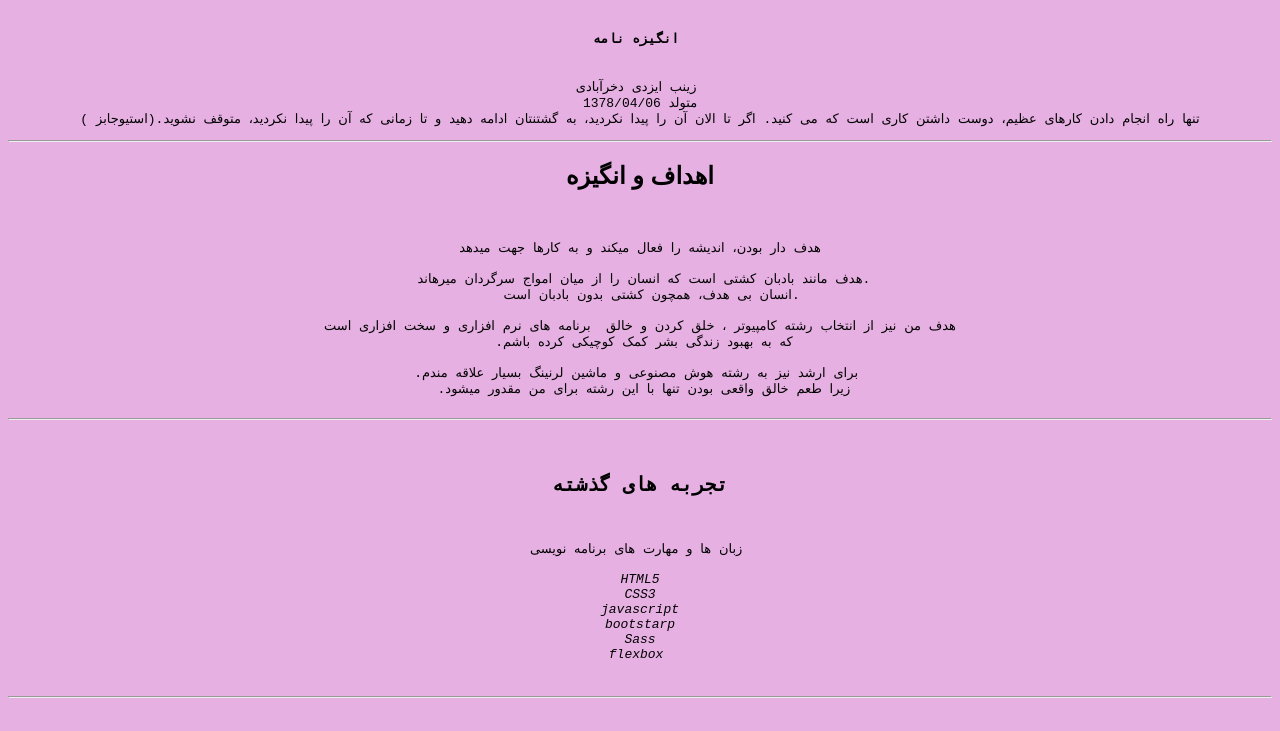
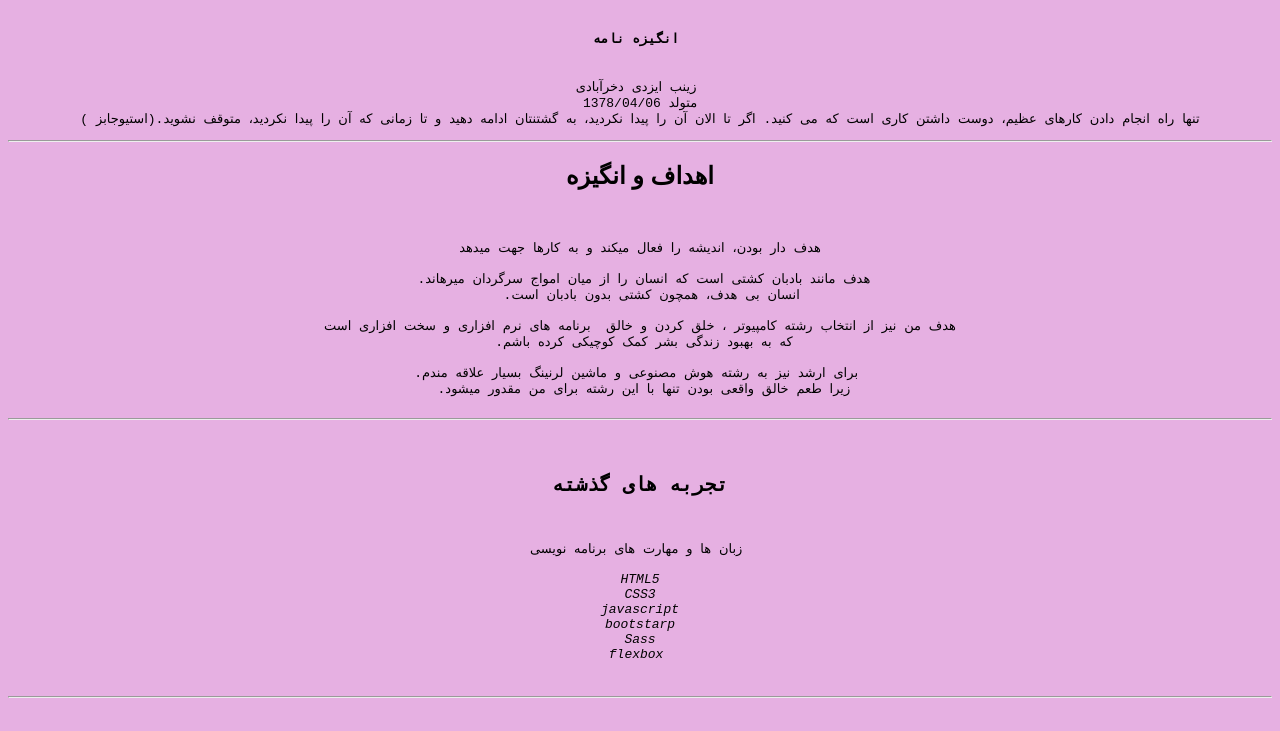
Before and after one commit to zeynabizadi/SOP, a plain HTML site: page index.html in a window 1280 px wide. Shown: the part 69-800 px from the top of the page. Drawn offline with Linux system fonts and the light colour scheme.

Commit message:
Update index.html

```diff
--- a/index.html
+++ b/index.html
@@ -22,8 +22,8 @@
 <h2 style="text-align:center;">اهداف و انگیزه</h2>
 <pre style="text-align:center;">
  <br>هدف دار بودن، اندیشه را فعال میکند و به کارها جهت میدهد
-  <br> هدف مانند بادبان کشتی است که انسان را از میان امواج سرگردان میرهاند.
-   انسان بی هدف، همچون کشتی بدون بادبان است.
+  <br> .هدف مانند بادبان کشتی است که انسان را از میان امواج سرگردان میرهاند
+   .انسان بی هدف، همچون کشتی بدون بادبان است
  <br> هدف من نیز از انتخاب رشته کامپیوتر ، خلق کردن و خالق  برنامه های نرم افزاری و سخت افزاری است
   .که به بهبود زندگی بشر کمک کوچیکی کرده باشم
   <br>.برای ارشد نیز به رشته هوش مصنوعی و ماشین لرنینگ بسیار علاقه مندم
```
